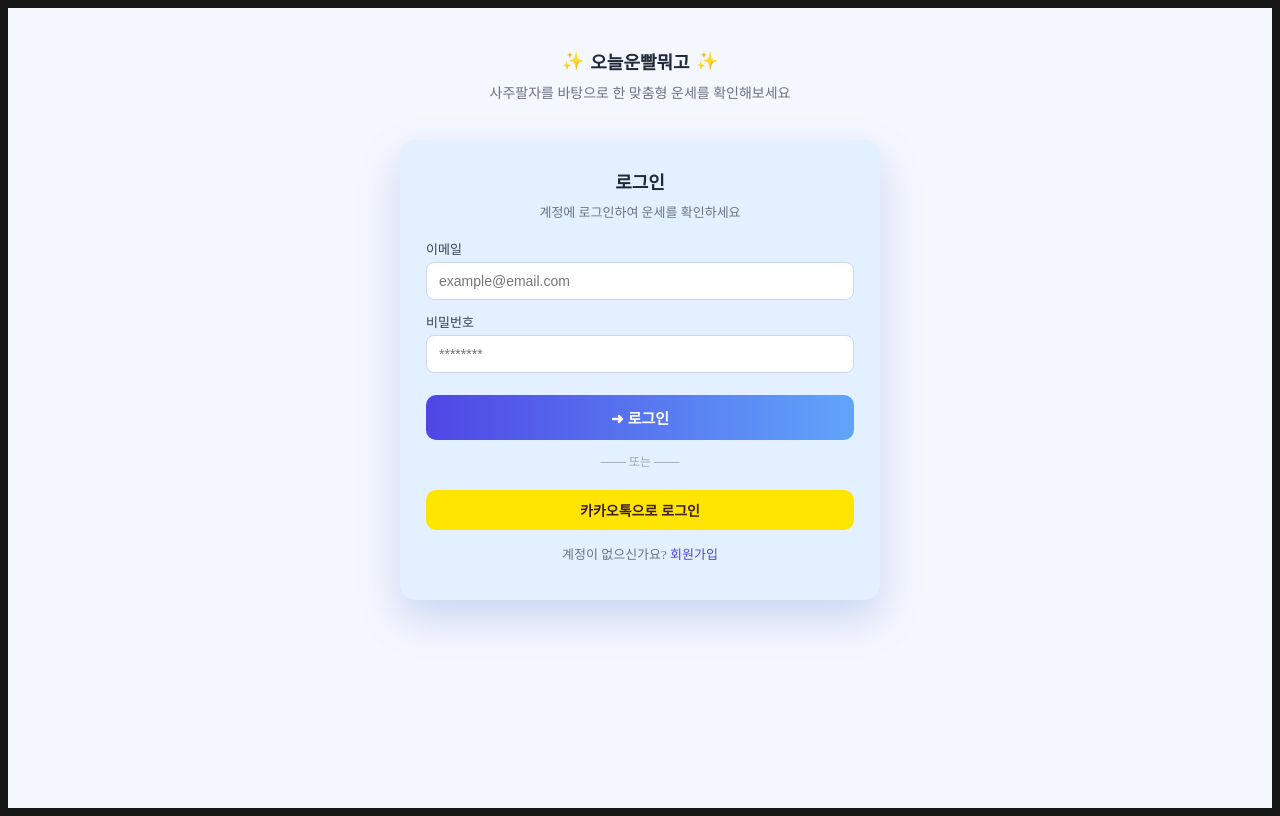
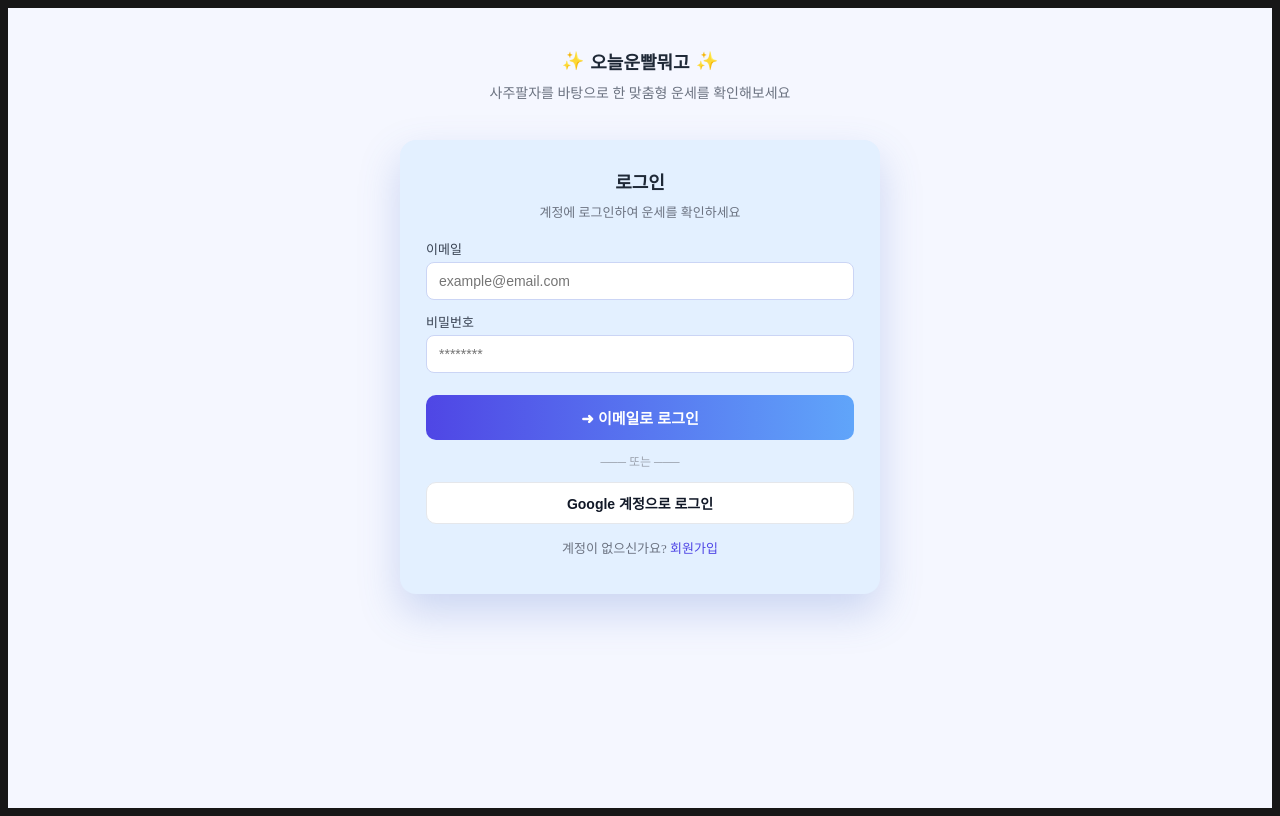
Before and after one commit to zekal02/ssu_saju, a Next.js app: page /login in a window 1280 px wide. Built offline with nearby package versions, Linux system fonts and the light colour scheme; no server answers.

Commit message:
로그인페이지 구글 수정

```diff
--- a/pages/login.js
+++ b/pages/login.js
@@ -12,7 +12,7 @@ export default function LoginPage() {
   const [email, setEmail] = useState('');
   const [password, setPassword] = useState('');
   const [loading, setLoading] = useState(false); // 이메일 로그인 로딩
-  const [oauthLoading, setOauthLoading] = useState(false); // 카카오 로그인 로딩
+  const [oauthLoading, setOauthLoading] = useState(false); // 구글 로그인 로딩
   const [errorMsg, setErrorMsg] = useState('');
 
   // 이메일 / 비밀번호 로그인
@@ -49,8 +49,8 @@ export default function LoginPage() {
     }
   }
 
-  // 카카오톡 로그인
-  async function handleKakaoLogin() {
+  // 🔥 구글 로그인
+  async function handleGoogleLogin() {
     setErrorMsg('');
 
     try {
@@ -58,25 +58,25 @@ export default function LoginPage() {
 
       const redirectTo =
         typeof window !== 'undefined'
-          ? `${window.location.origin}/saju` // 로그인 후 돌아올 페이지
+          ? `${window.location.origin}/saju` // 로그인 성공 후 돌아올 페이지
           : undefined;
 
       const { data, error } = await supabase.auth.signInWithOAuth({
-        provider: 'kakao',
+        provider: 'google',
         options: { redirectTo },
       });
 
       if (error) {
         console.error(error);
-        setErrorMsg(error.message || '카카오 로그인 중 오류가 발생했습니다.');
+        setErrorMsg(error.message || '구글 로그인 중 오류가 발생했습니다.');
         return;
       }
 
-      console.log('카카오 로그인 요청 완료:', data);
+      console.log('구글 로그인 요청 완료:', data);
       // 실제 리다이렉트는 Supabase가 알아서 처리
     } catch (err) {
       console.error(err);
-      setErrorMsg('카카오 로그인 중 알 수 없는 오류가 발생했습니다.');
+      setErrorMsg('구글 로그인 중 알 수 없는 오류가 발생했습니다.');
     } finally {
       setOauthLoading(false);
     }
@@ -141,7 +141,7 @@ export default function LoginPage() {
                 className={styles.submitButton}
                 disabled={loading || oauthLoading}
               >
-                {loading ? '로그인 중...' : '➜ 로그인'}
+                {loading ? '로그인 중...' : '➜ 이메일로 로그인'}
               </button>
             </form>
 
@@ -150,14 +150,14 @@ export default function LoginPage() {
               ─── 또는 ───
             </div>
 
-            {/* 카카오톡 로그인 버튼 */}
+            {/* 구글 로그인 버튼 */}
             <button
               type="button"
-              onClick={handleKakaoLogin}
+              onClick={handleGoogleLogin}
               disabled={oauthLoading || loading}
-              className={styles.kakaoButton}
+              className={styles.googleButton}
             >
-              {oauthLoading ? '카카오 로그인 중...' : '카카오톡으로 로그인'}
+              {oauthLoading ? '구글 로그인 중...' : 'Google 계정으로 로그인'}
             </button>
 
             <p className={styles.switchText}>
--- a/styles/Auth.module.css
+++ b/styles/Auth.module.css
@@ -178,3 +178,26 @@
   opacity: 0.95;
   transform: translateY(-1px);
 }
+
+.googleButton {
+  width: 100%;
+  margin-top: 8px;
+  border: 1px solid #e5e7eb;
+  border-radius: 10px;
+  padding: 10px 16px;
+  font-size: 14px;
+  font-weight: 600;
+  background: #ffffff;
+  color: #111827;
+  cursor: pointer;
+  display: flex;
+  align-items: center;
+  justify-content: center;
+  gap: 8px;
+  transition: box-shadow 0.1s ease, transform 0.08s ease;
+}
+
+.googleButton:hover {
+  box-shadow: 0 8px 20px rgba(15, 23, 42, 0.08);
+  transform: translateY(-1px);
+}
```
